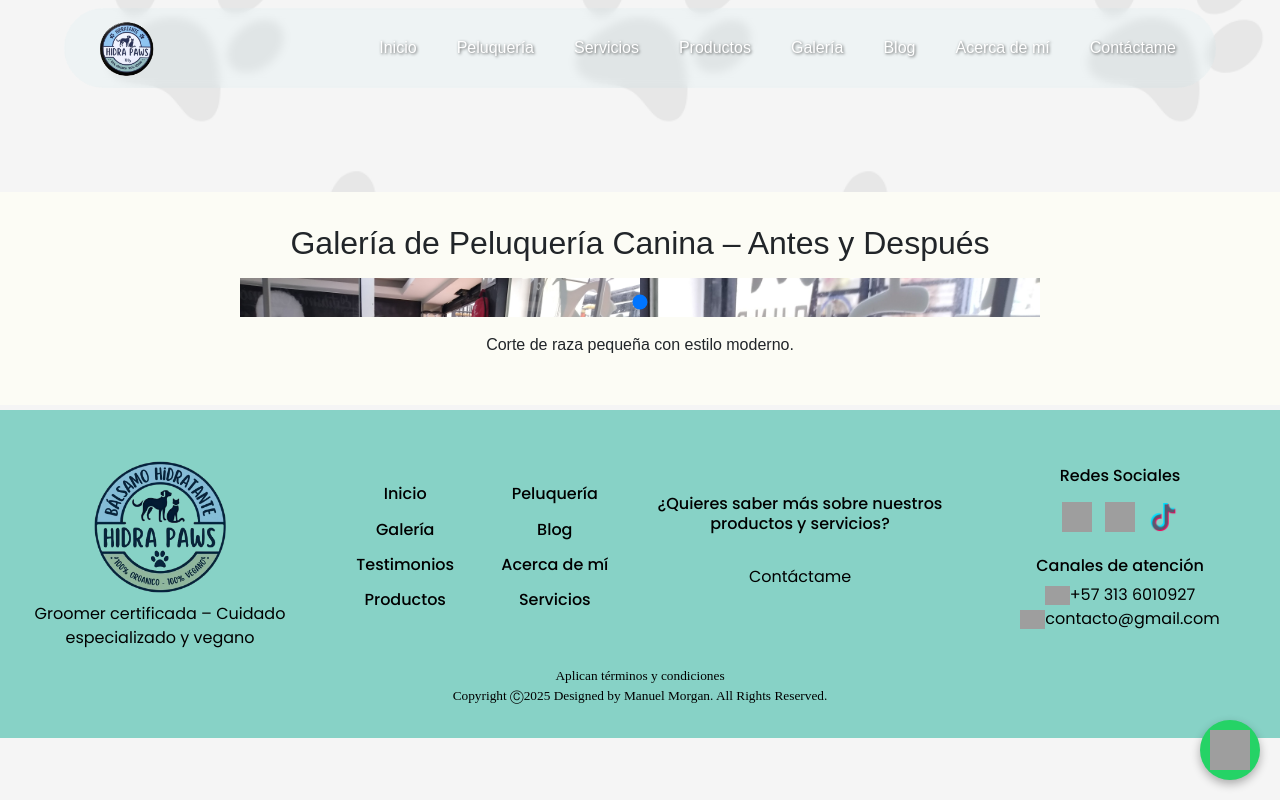
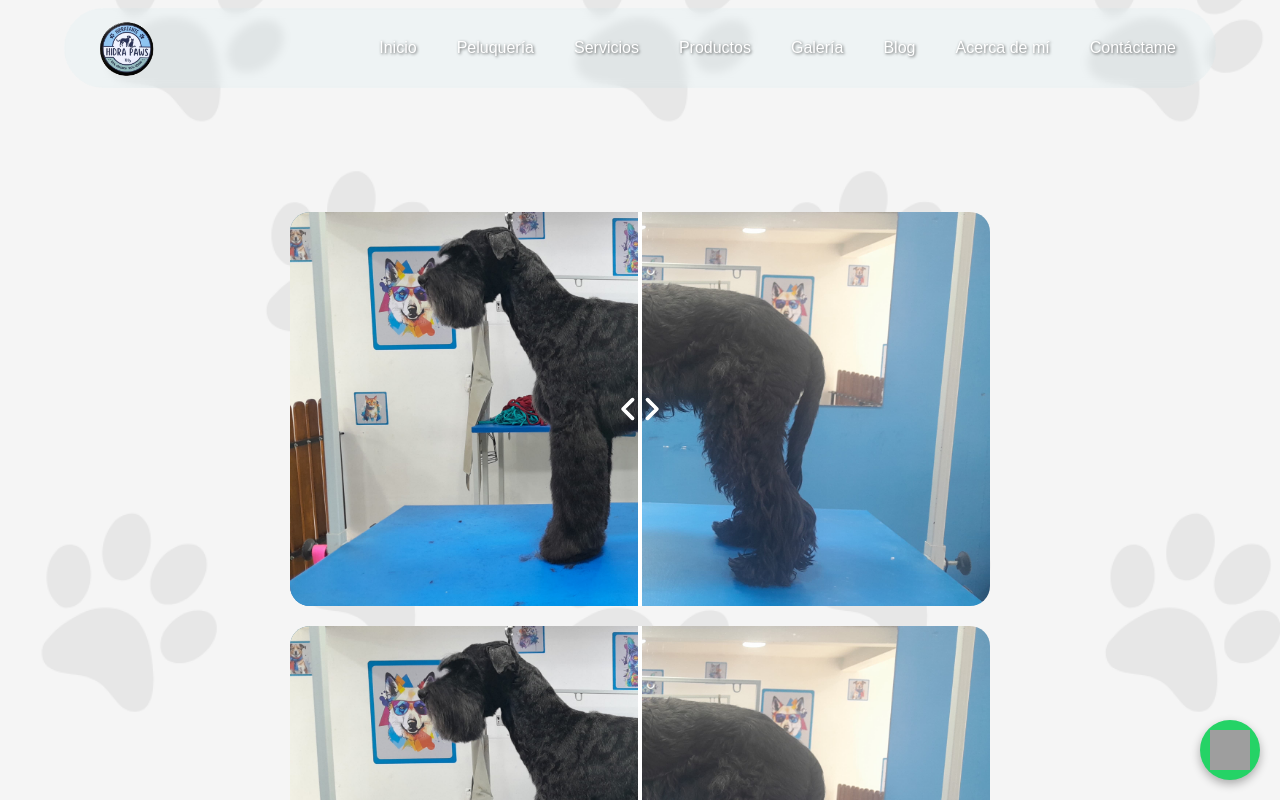
Before and after one commit to ManuelMorgan456/ValentinaRojasGroomer, an Angular app in the folder frontend/: page /galeria in a window 1280 px wide. Shown: the top 800 px of the page. Built offline with nearby package versions, Linux system fonts and the light colour scheme; grey boxes are pictures that could not be loaded.

Commit message:
Se implementa slider de galeria

```diff
--- a/frontend/src/app/componentes/galeria/galeria.component.css
+++ b/frontend/src/app/componentes/galeria/galeria.component.css
@@ -1,51 +1,50 @@
-.before-after-container {
-    text-align: center;
-    background: #fcfcf5;
-    padding: 2rem;
+.image-comparison {
+    max-width: 700px;
+    margin: 20px auto;
+    border-radius: 20px;
+    overflow: hidden;
 }
 
-.before-after {
-    position: relative;
+.image-comparison img {
     width: 100%;
-    max-width: 800px;
-    margin: 1rem auto;
-    overflow: hidden;
-    height: auto;
+    height: 100%;
+    object-fit: cover;
+    object-position: left;
 }
 
-.before-after .before-img,
-.before-after .after-img-wrapper {
+.image-comparison .images-container {
+    position: relative;
+    display: flex;
+}
+
+.image-comparison .images-container .before-image {
     position: absolute;
     top: 0;
-    left: 0;
-    height: auto;
-    width: 100%;
+    width: 50%;
 }
 
-.before-after .before-img {
-    z-index: 1;
+.image-comparison .slider {
+    position: absolute;
+    inset: 0;
+    opacity: 0;
+    cursor: pointer;
 }
 
-.before-after .after-img-wrapper {
-    z-index: 2;
-    overflow: hidden;
-    width: 50%;
-    /* valor inicial */
+.image-comparison .slider-line {
+    position: absolute;
+    height: 100%;
+    width: 4px;
+    background: #fff;
+    left: 50%;
+    transform: translateX(-50%);
 }
 
-.before-after .after-img {
-    width: 100%;
-    height: auto;
-    display: block;
+.image-comparison .slider-icon {
+    position: absolute;
+    left: 50%;
+    top: 50%;
+    width: 60px;
+    height: 60px;
+    color: #fff;
+    transform: translate(-50%, -50%) rotateZ(90deg);
 }
-
-.before-after input[type="range"] {
-    width: 100%;
-    position: relative;
-    z-index: 3;
-    margin-top: 1rem;
-    appearance: none;
-    -webkit-appearance: none;
-    background: transparent;
-    cursor: pointer;
-}
--- a/frontend/src/app/componentes/galeria/galeria.component.html
+++ b/frontend/src/app/componentes/galeria/galeria.component.html
@@ -2,23 +2,41 @@
 
 <br><br><br><br><br><br><br><br>
 
-<div class="before-after-container">
-    <h2>Galería de Peluquería Canina – Antes y Después</h2>
 
-    <div class="before-after">
-        <img src="assets/antes1.jpg" class="before-img" />
-        <div class="after-img-wrapper" id="afterWrapper">
-            <img src="assets/despues1.jpg" class="after-img" />
+<div class="image-comparison">
+    <div class="images-container">
+        <img class="before-image" src="../../../assets/b1.jpg" alt="" />
+        <img class="after-image" src="../../../assets/a1.jpg" alt="" />
+
+        <div class="slider-line"></div>
+        <div class="slider-icon">
+            <svg xmlns="http://www.w3.org/2000/svg" fill="none" viewBox="0 0 24 24" stroke-width="1.5"
+                stroke="currentColor" class="w-6 h-6">
+                <path stroke-linecap="round" stroke-linejoin="round"
+                    d="M8.25 15L12 18.75 15.75 15m-7.5-6L12 5.25 15.75 9" />
+            </svg>
         </div>
-        <input type="range" min="0" max="100" value="50" id="slider" />
+
+        <input type="range" class="slider" min="0" max="100" (input)="onSliderInput($event)" />
     </div>
-
-    <p>Corte de raza pequeña con estilo moderno.</p>
 </div>
 
+<div class="image-comparison">
+    <div class="images-container">
+        <img class="before-image" src="../../../assets/b1.jpg" alt="" />
+        <img class="after-image" src="../../../assets/a1.jpg" alt="" />
 
+        <div class="slider-line"></div>
+        <div class="slider-icon">
+            <svg xmlns="http://www.w3.org/2000/svg" fill="none" viewBox="0 0 24 24" stroke-width="1.5"
+                stroke="currentColor" class="w-6 h-6">
+                <path stroke-linecap="round" stroke-linejoin="round"
+                    d="M8.25 15L12 18.75 15.75 15m-7.5-6L12 5.25 15.75 9" />
+            </svg>
+        </div>
 
-
-
+        <input type="range" class="slider" min="0" max="100" (input)="onSliderInput($event)" />
+    </div>
+</div>
 
 <app-footer></app-footer>
--- a/frontend/src/app/componentes/galeria/galeria.component.ts
+++ b/frontend/src/app/componentes/galeria/galeria.component.ts
@@ -1,5 +1,4 @@
-import { Component, Inject, PLATFORM_ID, AfterViewInit } from '@angular/core';
-import { isPlatformBrowser } from '@angular/common';
+import { Component, ElementRef, ViewChild } from '@angular/core';
 import { CommonModule } from '@angular/common';
 import { FooterComponent } from '../footer/footer.component';
 import { HiComponent } from "../hi/hi.component";
@@ -11,23 +10,22 @@ import { HiComponent } from "../hi/hi.component";
   styleUrls: ['./galeria.component.css'],
   imports: [FooterComponent, CommonModule, HiComponent]
 })
-export class GaleriaComponent implements AfterViewInit {
+export class GaleriaComponent {
 
-  constructor(@Inject(PLATFORM_ID) private platformId: Object) { }
+  @ViewChild('beforeImage', { static: true }) beforeImage!: ElementRef<HTMLImageElement>;
+  @ViewChild('sliderLine', { static: true }) sliderLine!: ElementRef<HTMLDivElement>;
+  @ViewChild('sliderIcon', { static: true }) sliderIcon!: ElementRef<HTMLDivElement>;
 
-  ngAfterViewInit(): void {
-    if (isPlatformBrowser(this.platformId)) {
-      const slider = document.getElementById('slider') as HTMLInputElement;
-      const afterWrapper = document.getElementById('afterWrapper') as HTMLElement;
+  onSliderInput(event: Event): void {
+    const value = (event.target as HTMLInputElement).value + '%';
 
-      if (slider && afterWrapper) {
-        slider.addEventListener('input', () => {
-          const value = parseInt(slider.value, 10);
-          afterWrapper.style.width = `${value}%`;
-        });
+    const beforeImg = document.querySelector('.before-image') as HTMLElement;
+    const sliderLine = document.querySelector('.slider-line') as HTMLElement;
+    const sliderIcon = document.querySelector('.slider-icon') as HTMLElement;
 
-        afterWrapper.style.width = '50%'; // valor inicial
-      }
-    }
+    beforeImg.style.width = value;
+    sliderLine.style.left = value;
+    sliderIcon.style.left = value;
   }
+
 }
```
Also changed, not shown: frontend/src/assets/a1.jpg (added), frontend/src/assets/b1.jpg (added).
